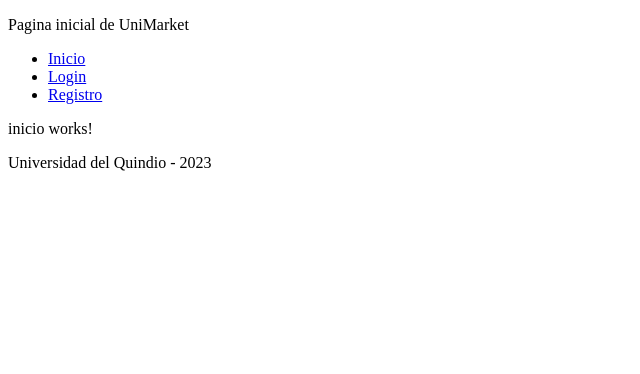
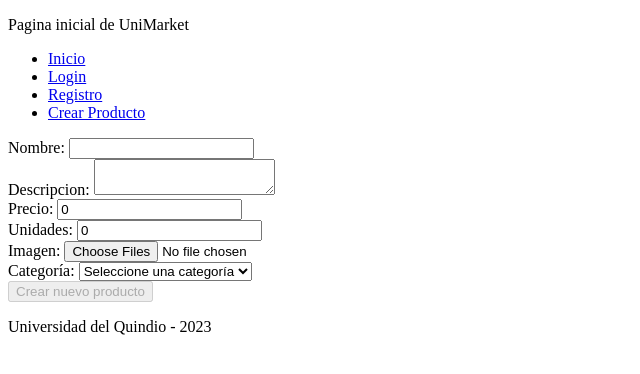
Before and after one commit to JuanCelisxd/FrontEnd_UniMarket, an Angular app: page /crear-producto in a window 1280 px wide. Before the commit this address led to /. Shown: the top 374 px of the page, without its empty margins (0-640 px from the left). Built offline with nearby package versions, Linux system fonts and the light colour scheme.

Commit message:
Registro y crear producto funcionando

```diff
--- /dev/null
+++ b/src/app/Pagina/crear-producto/crear-producto.component.html
@@ -0,0 +1,30 @@
+<form #f="ngForm" (ngSubmit)="crearProducto()" >
+    <div>
+    <label >Nombre: </label>
+    <input type="text" name="nombre" [(ngModel)]="productoDTO.nombre" required />
+    </div>
+    <div>
+ <label >Descripcion: </label>
+<textarea name="descripcion" [(ngModel)]="productoDTO.descripcion" required ></textarea>
+</div>
+<div>
+<label >Precio: </label>
+<input type="number" name="precio" [(ngModel)]="productoDTO.precio" required />
+</div>
+<div>
+<label >Unidades: </label>
+<input type="number" name="unidades" [(ngModel)]="productoDTO.unidades" required />
+</div>
+<div>
+<label >Imagen: </label>
+<input type="file" name="imagenes" (change)="onFileChange($event)" multiple />
+</div>
+<div>
+<label >Categoría: </label>
+<select name="categoria" [(ngModel)]="productoDTO.categoria" required >
+<option value="" selected >Seleccione una categoría</option>
+<option [value]="i+1" *ngFor="let item of categorias; index as i" >{{item}}</option>
+</select>
+</div>
+<button type="submit" [disabled]="f.invalid" >Crear nuevo producto</button>
+</form>
--- /dev/null
+++ b/src/app/Pagina/crear-producto/crear-producto.component.ts
@@ -0,0 +1,42 @@
+import { Component } from '@angular/core';
+import { ProductoDTO } from 'src/app/modelo/producto-dto';
+
+@Component({
+  selector: 'app-crear-producto',
+  templateUrl: './crear-producto.component.html',
+  styleUrls: ['./crear-producto.component.css']
+})
+export class CrearProductoComponent {
+  //Atributos
+  categorias:string[];
+  productoDTO:ProductoDTO;
+  archivos!:FileList;
+  //Constructor
+  constructor(){
+    this.categorias= [];
+    this.productoDTO = new ProductoDTO();
+  }
+
+  //Funciones
+  public crearProducto(){
+    if(this.archivos != null && this.archivos.length > 0){
+    console.log(this.productoDTO);
+    }else{
+    console.log('Debe seleccionar al menos una imagen');
+    }
+    }
+  ngOnInit(): void {
+    this.categorias.push('Tecnología');
+    this.categorias.push('Hogar');
+    this.categorias.push('Deportes');
+    this.categorias.push('Moda');
+    this.categorias.push('Mascotas');
+  }
+  onFileChange(event:any){
+    if (event.target.files.length > 0) {
+    this.archivos = event.target.files;
+    }
+    }
+
+
+}
--- a/src/app/Pagina/registro/registro.component.html
+++ b/src/app/Pagina/registro/registro.component.html
@@ -1 +1,28 @@
-<p>registro works!</p>
+<form #f="ngForm" (ngSubmit)="registrar()" >
+    <div>
+    <label >Nombre: </label>
+    <input type="text" name="nombre" [(ngModel)]="usuario.nombre" required maxlength="15"/>
+    </div>
+    <div>
+    <label >Email: </label>
+    <input type="email" name="email" [(ngModel)]="usuario.email" email/>
+    </div>
+    <div>
+    <label >Dirección: </label>
+    <input type="text" name="direccion" [(ngModel)]="usuario.direccion" />
+    </div>
+    <div>
+    <label >Teléfono: </label>
+    <input type="text" name="telefono" [(ngModel)]="usuario.telefono" maxlength="10" />
+    </div>
+    <div>
+    <label >Contraseña: </label>
+    <input type="password" name="password" [(ngModel)]="usuario.password" />
+    </div>
+    <div>
+        <label >Repetir contraseña: </label>
+        <input type="password" name="confirmaPassword" [(ngModel)]="usuario.confirmaPassword" required />
+    </div>
+    <p *ngIf="!sonIguales()" >Las contraseñas no coinciden</p>
+    <button type="submit" [disabled]="f.invalid || !sonIguales()" >Registrarse</button>
+    </form>
--- a/src/app/Pagina/registro/registro.component.ts
+++ b/src/app/Pagina/registro/registro.component.ts
@@ -1,4 +1,5 @@
 import { Component } from '@angular/core';
+import { UsuarioDTO } from 'src/app/modelo/usuario-dto';
 
 @Component({
   selector: 'app-registro',
@@ -6,5 +7,15 @@ import { Component } from '@angular/core';
   styleUrls: ['./registro.component.css']
 })
 export class RegistroComponent {
+    usuario:UsuarioDTO;
+    constructor(){
+      this.usuario= new UsuarioDTO();
+    }
 
+    public registrar(){
+      console.log(this.usuario);
+    }
+    public sonIguales():boolean{
+      return this.usuario.password == this.usuario.confirmaPassword;
+      }
 }
--- a/src/app/app-routing.module.ts
+++ b/src/app/app-routing.module.ts
@@ -1,5 +1,6 @@
 import { NgModule } from '@angular/core';
 import { RouterModule, Routes } from '@angular/router';
+import { CrearProductoComponent } from './Pagina/crear-producto/crear-producto.component';
 import { InicioComponent } from './Pagina/inicio/inicio.component';
 import { LoginComponent } from './Pagina/login/login.component';
 import { RegistroComponent } from './Pagina/registro/registro.component';
@@ -8,6 +9,7 @@ const routes: Routes = [
   {path : "", component: InicioComponent},
   {path : "login", component: LoginComponent},
   {path : "registro", component: RegistroComponent},
+  {path: "crear-producto", component: CrearProductoComponent},
   {path : "**", pathMatch: "full", redirectTo: ""}
 ];
 
--- a/src/app/app.component.html
+++ b/src/app/app.component.html
@@ -4,6 +4,7 @@
     <li><a routerLink="">Inicio</a></li>
     <li><a routerLink="/login">Login</a></li>
     <li><a routerLink="/registro">Registro</a></li>
+    <li><a routerLink="/crear-producto">Crear Producto</a></li>
   </ul>
 </header>
 <router-outlet></router-outlet>
--- /dev/null
+++ b/src/app/modelo/producto-dto.ts
@@ -0,0 +1,8 @@
+export class ProductoDTO {
+    nombre: string = "";
+descripcion: string = "";
+precio: number = 0;
+unidades: number = 0;
+imagen: string[] = [];
+categoria: string = "";
+}
--- /dev/null
+++ b/src/app/modelo/usuario-dto.ts
@@ -0,0 +1,8 @@
+export class UsuarioDTO {
+    nombre:string = "";
+    email:string = "";
+    direccion:string = "";
+    telefono:string = "";
+    password:string = "";
+    confirmaPassword:string = "";
+}
```
Also changed, not shown: src/app/app.module.ts (+7 -2 lines), src/app/Pagina/crear-producto/crear-producto.component.css (added), 2 other files (tests, documents, lock files or other folders).
